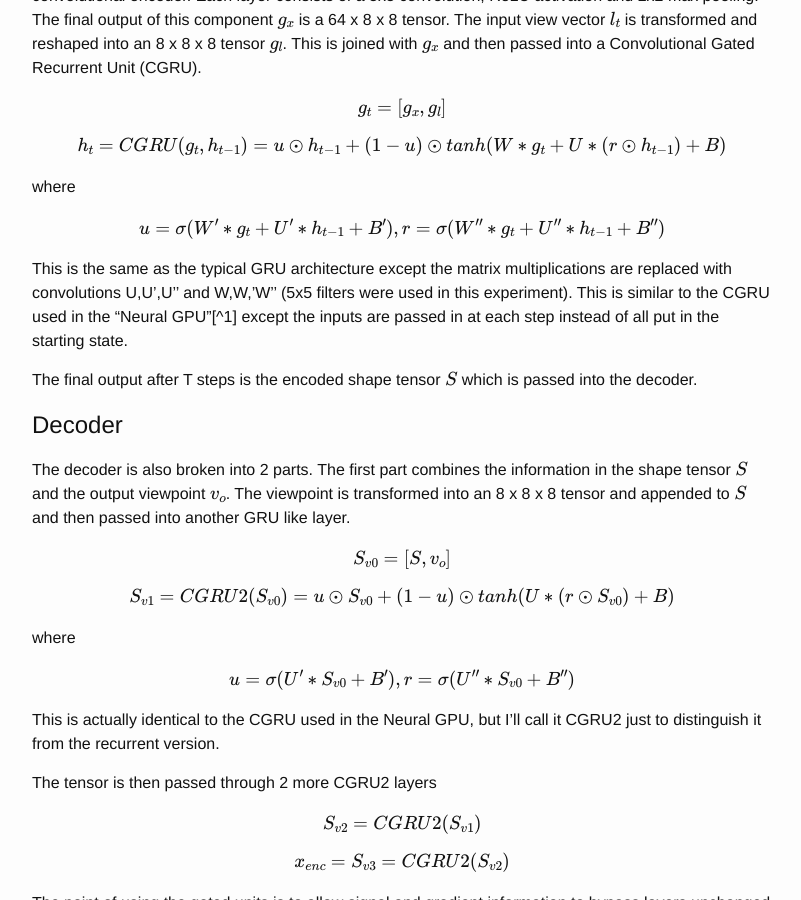
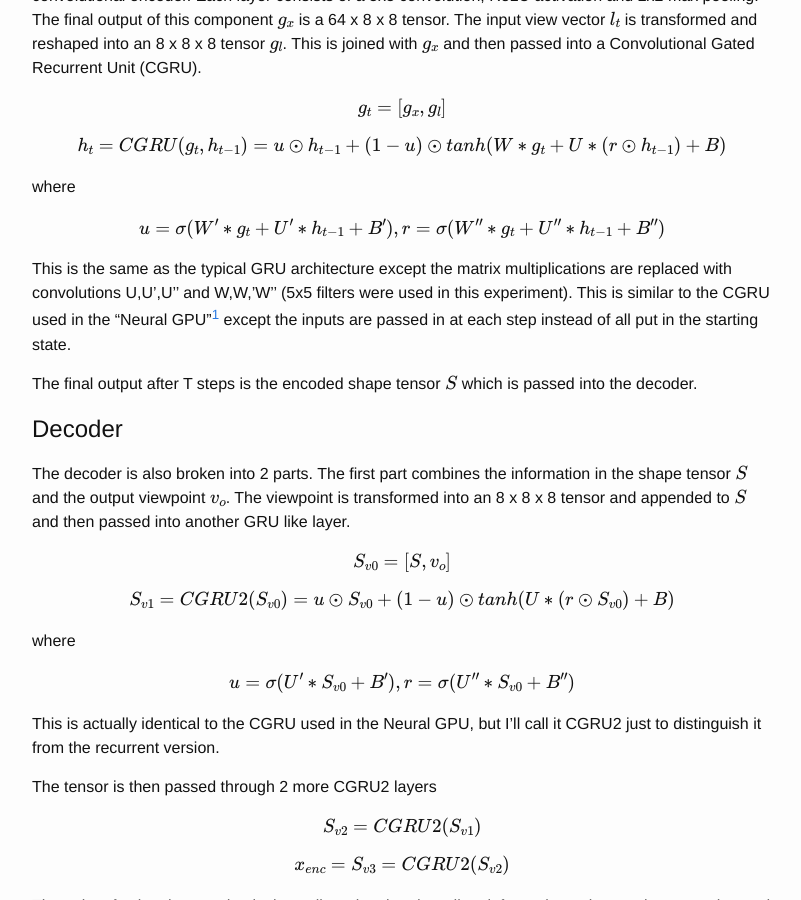
Before and after one commit to danfischetti/danfischetti.github.io, a Jekyll site: the page built from _posts/2016-01-07-convolutional-shape-encoder.markdown, in a window 1280 px wide and 900 px high, scrolled down 768 px. Shown: the whole window, without its empty margins (238-1039 px from the left). Built offline with Jekyll 4.4.1, drawn with Linux system fonts in a browser that asks for light colours; nearby versions of some CDN libraries; formulas are drawn with MathJax 3; part of the change alters nothing that is shown; some of the changed text lies outside the part shown.

Commit message:
footnote

```diff
--- a/_posts/2016-01-07-convolutional-shape-encoder.markdown
+++ b/_posts/2016-01-07-convolutional-shape-encoder.markdown
@@ -79,3 +79,5 @@ Also the network is able to learn a smooth function for viewpoint transformation
 (Skip to ~3:20 to just see the test examples.) Most of the jankiness is due to video encoding and not the network itself. Seeing the network's predictions in motion gives solid evidence that the 3D shape of the object has been encoded into the 72 x 8 x 8 tensor and that the decoder is able to successfully extract that information. These are the results from my first run after changing the architecture to be fully convolutional. With more fine tuning (number of layers,dropout) I can probably get the error even lower, but I'm satisfied with the general form of the architecture.
 
 [Link to Github repo](https://github.com/danfischetti/shape-encoder)
+
+[^1]:http://arxiv.org/abs/1511.08228
```
